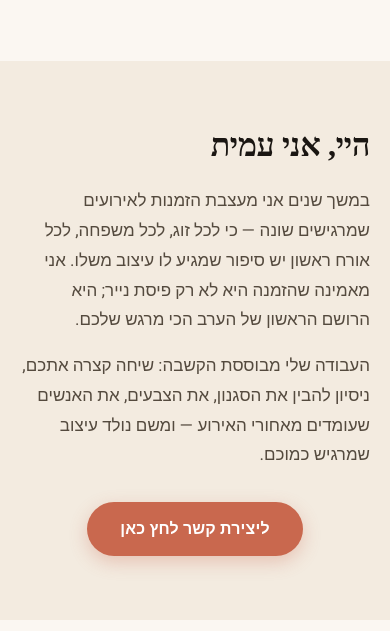
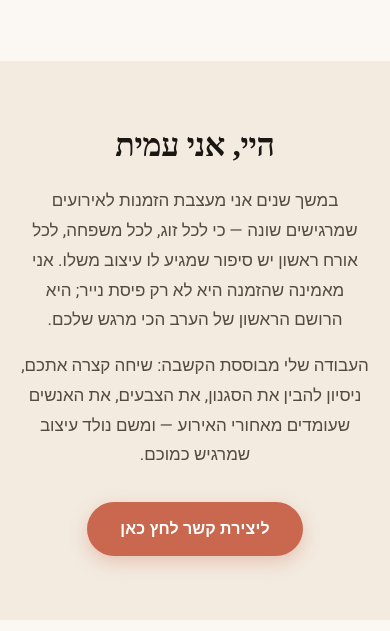
Before and after one commit to amit772200-spec/fine-design-website, a website: page index.html in a window 390 px wide. Shown: the part 2308-2939 px from the top of the page. Drawn offline with Linux system fonts and the light colour scheme; a web font is replaced by a local one.

Commit message:
Center about section text on mobile viewports

```diff
--- a/css/style.css
+++ b/css/style.css
@@ -1140,6 +1140,19 @@ p {
   }
 }
 
+@media (max-width: 899px) {
+  .about-text {
+    align-items: center;
+    text-align: center;
+  }
+  .about-text p {
+    max-width: none;
+  }
+  .about-text .hero-actions {
+    justify-content: center;
+  }
+}
+
 .about-image-placeholder {
   position: relative;
   width: 100%;
```
